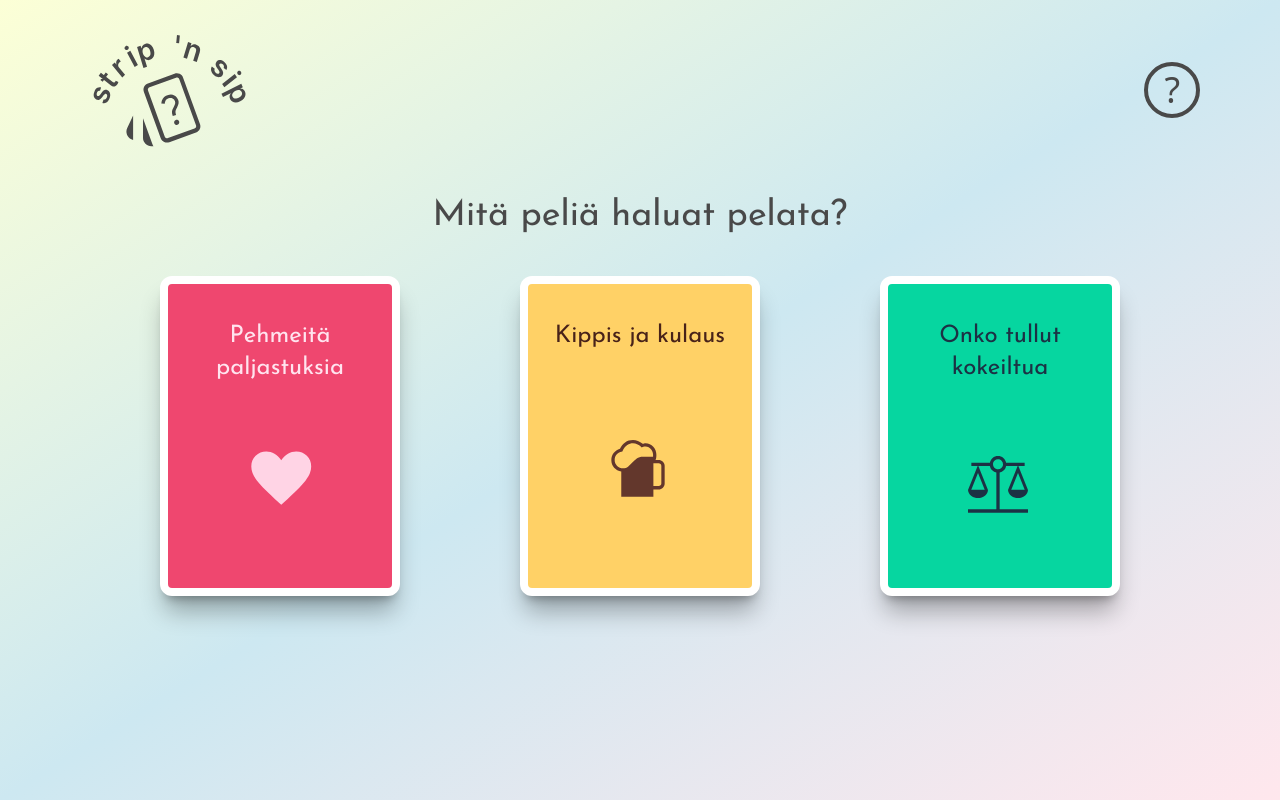
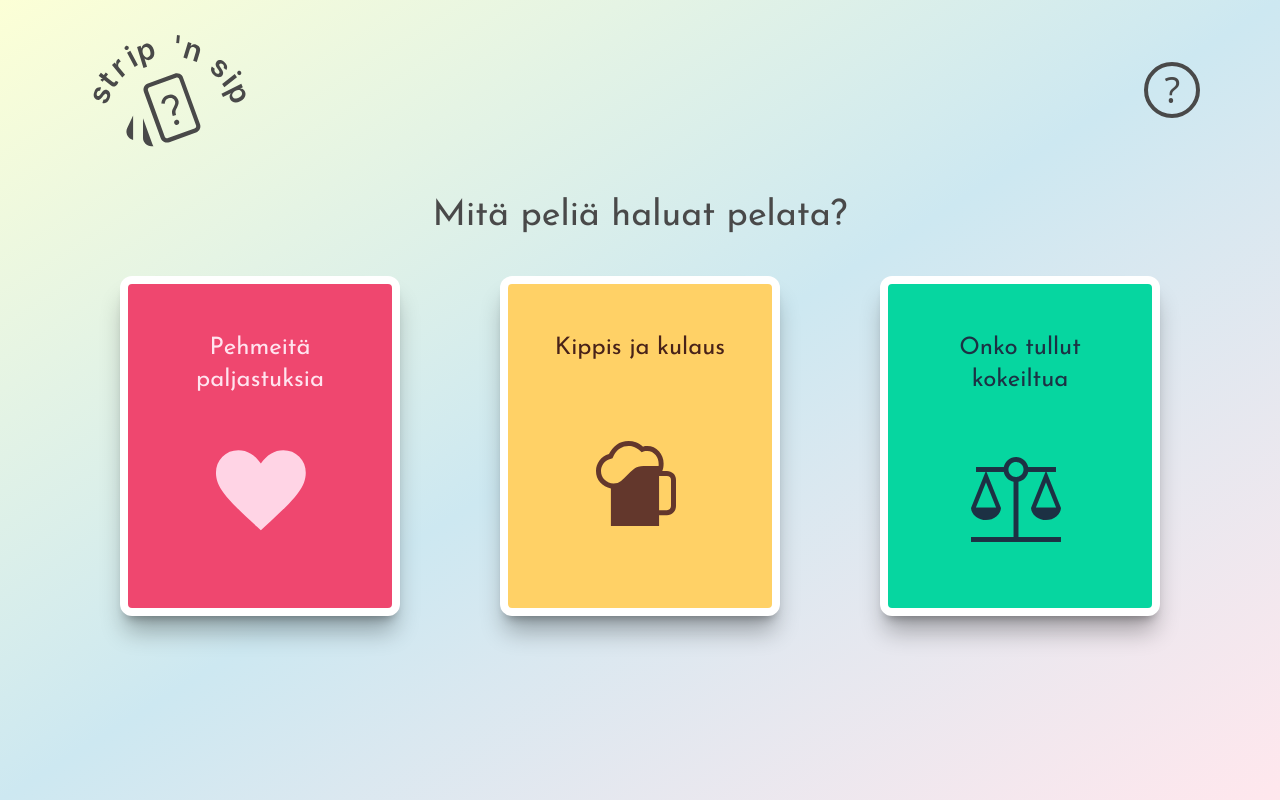
Before and after one commit to jamktiko/stripNsip, a SvelteKit app in the folder projekti/: page / in a window 1280 px wide. Built offline with nearby package versions, Linux system fonts and the light colour scheme.

Commit message:
responsiivisuus lisätty

```diff
--- a/projekti/src/routes/+layout.svelte
+++ b/projekti/src/routes/+layout.svelte
@@ -6,7 +6,7 @@
 
 	let { children }: { children: Snippet } = $props();
 </script>
-<div class="relative min-h-screen inset-0 -z-10 bg-gradient-to-br from-taustakeltanen via-taustasininen  to-taustapunanen">
+<div class="min-h-screen inset-0 -z-10 bg-gradient-to-br from-taustakeltanen via-taustasininen  to-taustapunanen">
 
 <Header otsikko="Mitä peliä haluat pelata?" logo="./pics/logo.svg" />
 
--- a/projekti/src/routes/+page.svelte
+++ b/projekti/src/routes/+page.svelte
@@ -24,7 +24,7 @@
 			id: 1,
 			nimi: 'Pehmeitä paljastuksia',
 			etupuoliTW:
-				'm-10 grid max-h-80 min-h-80 max-w-60 min-w-60 rounded-xl border-8 border-white bg-parisuhde text-parisuhdeteksti shadow-xl/30',
+				'm-10 grid h-80 w-60 lg:h-85 lg:w-70 2xl:h-96 2xl:w-80 rounded-xl border-8 border-white bg-parisuhde text-parisuhdeteksti shadow-xl/30',
 			takapuoliTW: 'm-10 grid max-h-80 min-h-65 max-w-50 min-w-50 rounded-xl border-8 border-white bg-parisuhde text-parisuhdeteksti shadow-xl/30 opacity-50',
 			img: '/pics/favorite1.svg',
 			alt: 'sydän',
@@ -35,7 +35,7 @@
 			id: 2,
 			nimi: 'Kippis ja kulaus',
 			etupuoliTW:
-				'm-10 grid max-h-80 min-h-80 max-w-60 min-w-60 rounded-xl border-8 border-white bg-juomapeli text-juomapeliteksti shadow-xl/30',
+				'm-10 grid h-80 w-60 lg:h-85 lg:w-70 2xl:h-96 2xl:w-80 rounded-xl border-8 border-white bg-juomapeli text-juomapeliteksti shadow-xl/30',
 			takapuoliTW: 'm-10 grid max-h-80 min-h-65 max-w-50 min-w-50 rounded-xl border-8 border-white bg-juomapeli text-juomapeliteksti shadow-xl/30 opacity-50',
 			img: '/pics/juoma.svg',
 			alt: 'tuoppi',
@@ -46,7 +46,7 @@
 			id: 3,
 			nimi: 'Onko tullut kokeiltua',
 			etupuoliTW:
-				'm-10 grid max-h-80 min-h-80 max-w-60 min-w-60 rounded-xl border-8 border-white bg-never text-neverteksti shadow-xl/30',
+				'm-10 grid h-80 w-60 lg:h-85 lg:w-70 2xl:h-96 2xl:w-80 rounded-xl border-8 border-white bg-never text-neverteksti shadow-xl/30',
 			takapuoliTW: 'm-10 grid max-h-80 min-h-65 max-w-50 min-w-50 rounded-xl border-8 border-white bg-never text-neverteksti shadow-xl/30 opacity-50',
 			img: '/pics/have.svg',
 			alt: 'vaaka',
--- a/projekti/src/routes/Kortti.svelte
+++ b/projekti/src/routes/Kortti.svelte
@@ -10,9 +10,9 @@
 </script>
 
 <button {onclick} class={className}>
-	<div class="font-josefin pt-9 text-2xl">{text}</div>
-	<span class="grid justify-items-center pr-1"
-		><img src={ikoni} class="min-w-20 max-w-20 max-w-20" />
+	<div class="font-josefin pt-12 text-xl lg:text-2xl pl-5 pr-5">{text}</div>
+	<span class="grid justify-items-center pr-2"
+		><img src={ikoni} class="min-w-25 max-w-25 lg:min-w-30 lg:max-w-30 2xl:min-w-35 2xl:max-w-35 " />
 	</span>
 </button>
 
```
